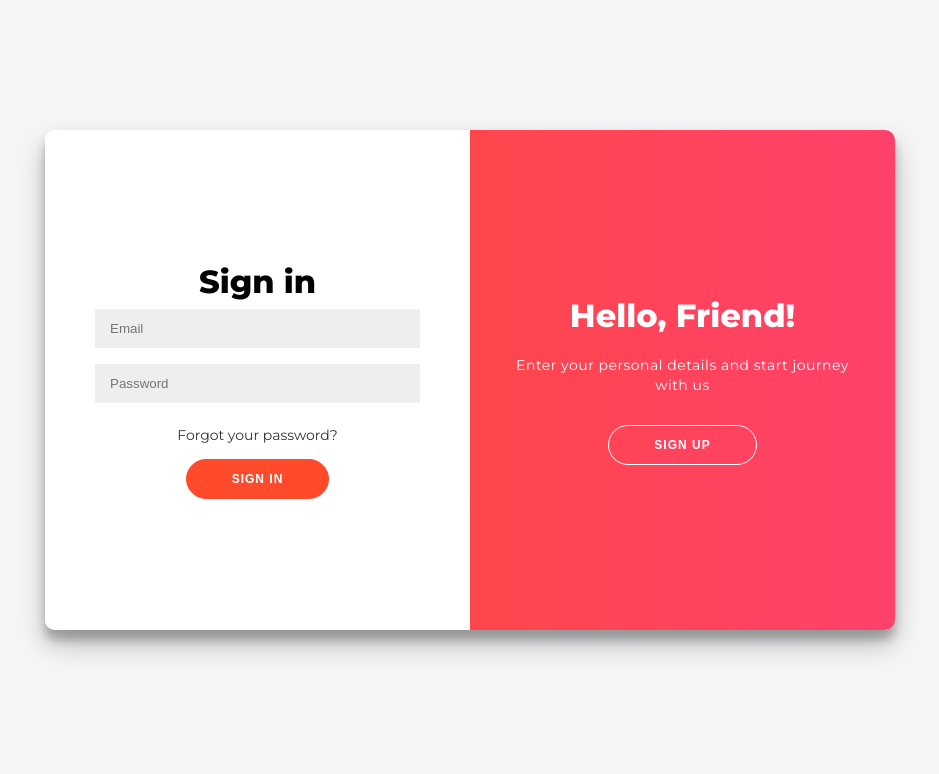
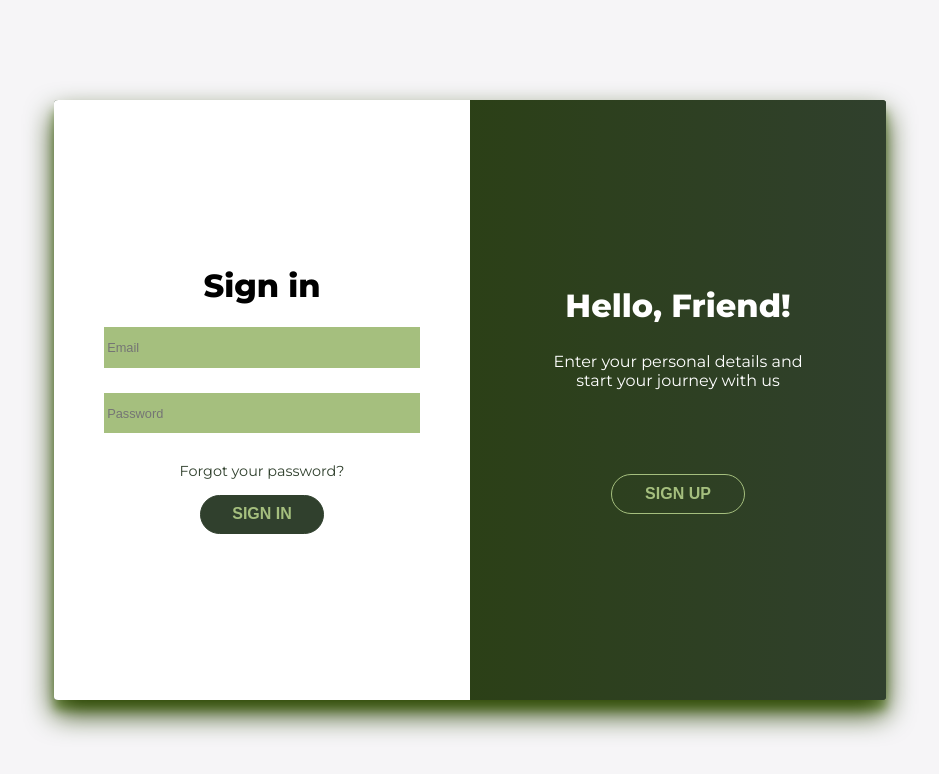
Before and after one commit to Vjcm16192003/Proyecto_Vanguardia_Grupo3, a React (Create React App) app in the folder vitalia/: page / in a window 1280 px wide. Shown: the top 774 px of the page, without its empty margins (170-1109 px from the left). Built offline with nearby package versions, Linux system fonts and the light colour scheme.

Commit message:
UX del Login arreglado

```diff
--- a/vitalia/src/Modules/Login.css
+++ b/vitalia/src/Modules/Login.css
@@ -13,12 +13,12 @@ body {
 	flex-direction: column;
 	font-family: 'Montserrat', sans-serif;
 	height: 100vh;
-	margin: -20px 0 50px;
 }
 
 h1 {
-	font-weight: bold;
 	margin: 0;
+  	padding-bottom: 3%;
+	font-size: 200%;
 }
 
 h2 {
@@ -26,48 +26,39 @@ h2 {
 }
 
 p {
-	font-size: 14px;
-	font-weight: 100;
-	line-height: 20px;
-	letter-spacing: 0.5px;
-	margin: 20px 0 30px;
+	max-width: 85%;
+	margin: 5% 0 25%;
 }
 
 span {
-	font-size: 12px;
+	font-size: 12%;
 }
 
 a {
-	color: #333;
-	font-size: 14px;
+	color: #30402D;
+	font-size: 90%;
 	text-decoration: none;
 	margin: 15px 0;
+	margin-top: 5%;
 }
 
 button {
 	border-radius: 20px;
-	border: 1px solid #FF4B2B;
-	background-color: #FF4B2B;
-	color: #FFFFFF;
-	font-size: 12px;
+	border: 1px solid #30402D;
+	background-color: #30402D;
+	color: #A5BF7E;
+	font-size: 100%;
 	font-weight: bold;
-	padding: 12px 45px;
-	letter-spacing: 1px;
+	padding: 3% 10%;
+	padding-top: 3%;
+	letter-spacing: 1%;
 	text-transform: uppercase;
 	transition: transform 80ms ease-in;
 }
 
-button:active {
-	transform: scale(0.95);
-}
-
-button:focus {
-	outline: none;
-}
-
 button.ghost {
 	background-color: transparent;
-	border-color: #FFFFFF;
+	border-color: #A5BF7E;
 }
 
 form {
@@ -82,23 +73,25 @@ form {
 }
 
 input {
-	background-color: #eee;
+	background-color: #A5BF7E;
 	border: none;
-	padding: 12px 15px;
-	margin: 8px 0;
+	padding: 4% 1%;
+	margin: 4% 0;
 	width: 100%;
+	color: #30402D;
+	font-size: 80%;
 }
 
 .container {
-	background-color: #fff;
-	border-radius: 10px;
-  	box-shadow: 0 14px 28px rgba(0,0,0,0.25),
-			0 10px 10px rgba(0,0,0,0.22);
+	background-color: #30402D;
+	border-radius: 0.5%;
+  	box-shadow: 0 14px 28px #274001,
+			0 10px 10px #A5BF7E;
 	position: relative;
 	overflow: hidden;
-	width: 850px;
+	width: 65vmax;
 	max-width: 100%;
-	min-height: 500px;
+	min-height: 75vmin;
 }
 
 .form-container {
@@ -160,9 +153,7 @@ input {
 }
 
 .overlay {
-	background: #FF416C;
-	background: -webkit-linear-gradient(to right, #FF4B2B, #FF416C);
-	background: linear-gradient(to right, #FF4B2B, #FF416C);
+	background: linear-gradient(to right, #274001, #30402D);
 	background-repeat: no-repeat;
 	background-size: cover;
 	background-position: 0 0;
@@ -214,39 +205,3 @@ input {
 .social-container {
 	margin: 20px 0;
 }
-
-.social-container a {
-	border: 1px solid #DDDDDD;
-	border-radius: 50%;
-	display: inline-flex;
-	justify-content: center;
-	align-items: center;
-	margin: 0 5px;
-	height: 40px;
-	width: 40px;
-}
-
-footer {
-    background-color: #222;
-    color: #fff;
-    font-size: 14px;
-    bottom: 0;
-    position: fixed;
-    left: 0;
-    right: 0;
-    text-align: center;
-    z-index: 999;
-}
-
-footer p {
-    margin: 10px 0;
-}
-
-footer i {
-    color: red;
-}
-
-footer a {
-    color: #3c97bf;
-    text-decoration: none;
-}
--- a/vitalia/src/Modules/Login.jsx
+++ b/vitalia/src/Modules/Login.jsx
@@ -22,9 +22,6 @@ function Login() {
                 e.preventDefault();
                 container.classList.remove('right-panel-active');
             };
-
-            signUpButton.addEventListener('click', handleSignUpClick);
-            signInButton.addEventListener('click', handleSignInClick);
 
             return () => {
                 signUpButton.removeEventListener('click', handleSignUpClick);
@@ -63,7 +60,7 @@ function Login() {
 			</div>
 			<div class="overlay-panel overlay-right">
 				<h1>Hello, Friend!</h1>
-				<p>Enter your personal details and start journey with us</p>
+				<p>Enter your personal details and start your journey with us</p>
 				<button class="ghost" id="signUp">Sign Up</button>
 			</div>
 		</div>
```
